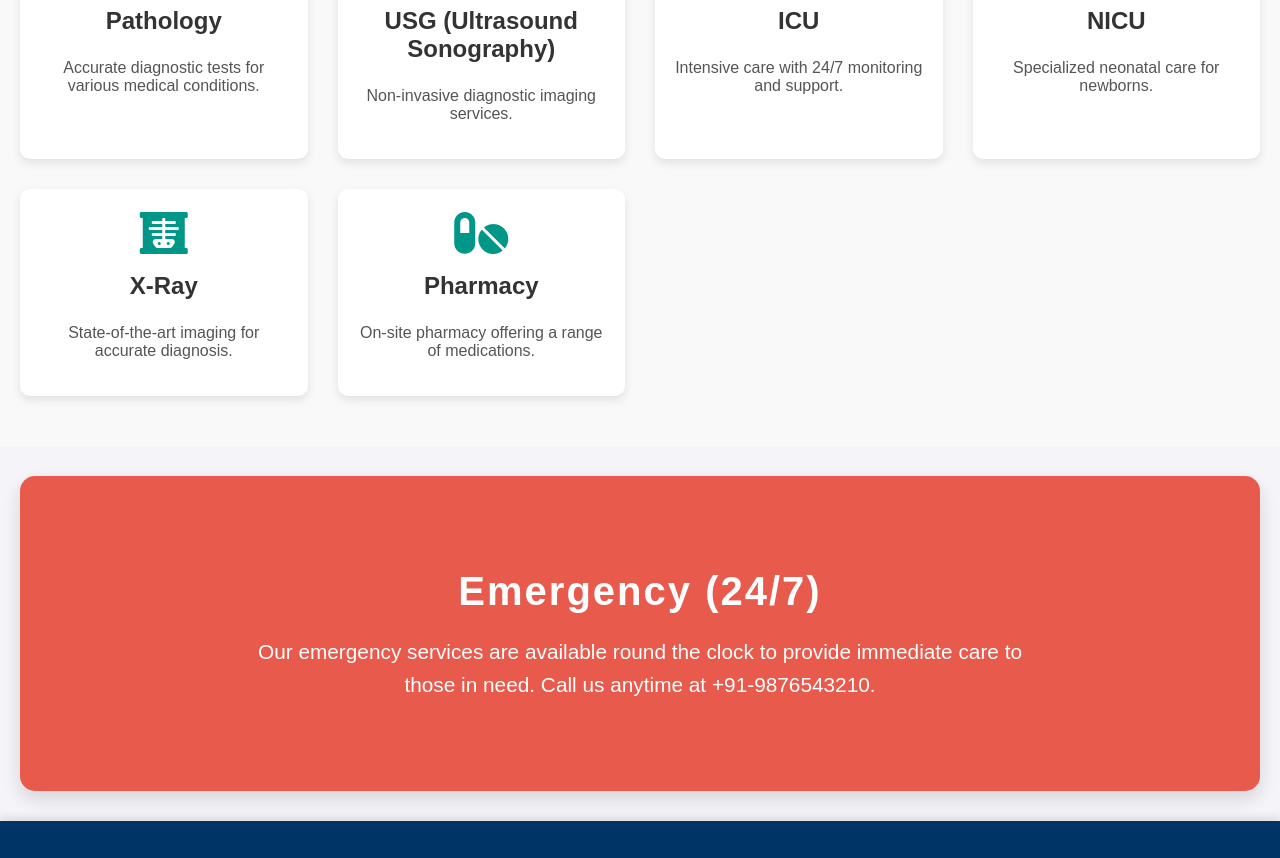
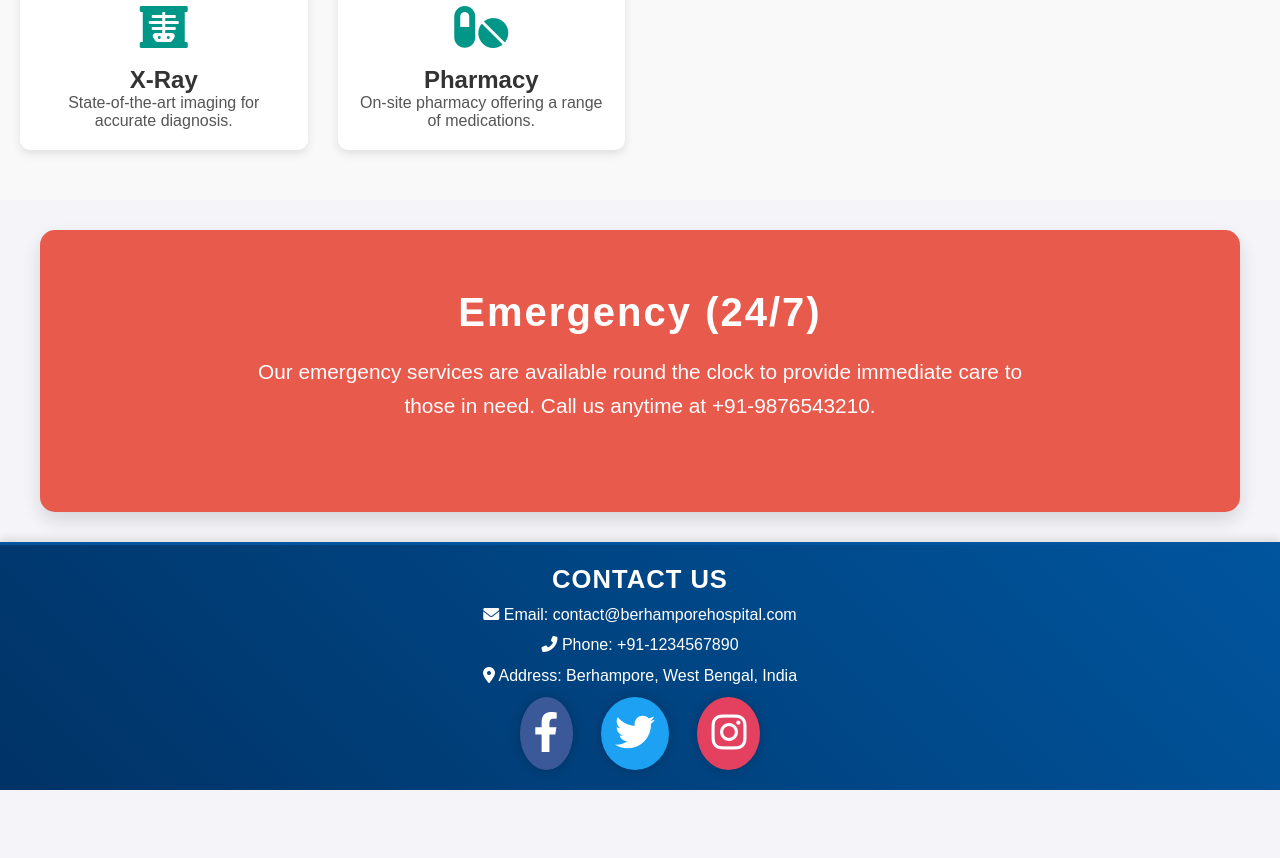
Before and after one commit to nilubhai93/hospital-managment, a plain HTML site: page index.html in a window 1280 px wide. Shown: the part 1077-1935 px from the top of the page. After the commit the page ends 1867 px from the top, so only its background shows below. Drawn offline with Linux system fonts and the light colour scheme.

Commit message:
Update styles.css

```diff
--- a/styles.css
+++ b/styles.css
@@ -150,7 +150,8 @@ body {
 
 /* Anchor tag inside the service card - remove underline and reset color */
 .service-card {
-    text-decoration: none; /* Removes the underline from anchor tag */
+    text-decoration: none;
+    /* Removes the underline from anchor tag */
     background: #fff;
     padding: 20px;
     border-radius: 10px;
@@ -160,7 +161,8 @@ body {
     cursor: pointer;
     position: relative;
     list-style-type: none;
-    color: inherit; /* Ensures the link inherits text color from its parent */
+    color: inherit;
+    /* Ensures the link inherits text color from its parent */
 }
 
 /* Hover effect for the service card */
@@ -231,61 +233,89 @@ body {
 
 /* Emergency Section Styles */
 .emergency {
-    background-color: #e74c3c; /* Red background for urgency */
-    color: white; /* White text for contrast */
-    padding: 60px 20px; /* Adequate padding for spacing */
-    text-align: center; /* Center-align the text */
-    border-radius: 15px; /* Rounded corners for a modern look */
-    box-shadow: 0 8px 20px rgba(0, 0, 0, 0.15); /* Deep shadow for depth */
-    margin: 30px auto; /* Center the section horizontally with some margin */
-    max-width: 1200px; /* Max width to maintain readability */
-    cursor: pointer; /* Change cursor to indicate clickable */
-    animation: blinkEffect 1.5s infinite alternate; /* Apply blinking effect */
+    background-color: #e74c3c;
+    /* Red background for urgency */
+    color: white;
+    /* White text for contrast */
+    padding: 60px 20px;
+    /* Adequate padding for spacing */
+    text-align: center;
+    /* Center-align the text */
+    border-radius: 15px;
+    /* Rounded corners for a modern look */
+    box-shadow: 0 8px 20px rgba(0, 0, 0, 0.15);
+    /* Deep shadow for depth */
+    margin: 30px auto;
+    /* Center the section horizontally with some margin */
+    max-width: 1200px;
+    /* Max width to maintain readability */
+    cursor: pointer;
+    /* Change cursor to indicate clickable */
+    animation: blinkEffect 1.5s infinite alternate;
+    /* Apply blinking effect */
 }
 
 /* Heading Styles */
 .emergency h2 {
-    font-size: 2.5em; /* Large heading for emphasis */
-    margin-bottom: 20px; /* Space below the heading */
-    font-weight: 700; /* Bold text */
-    letter-spacing: 2px; /* Slight letter spacing for a modern feel */
+    font-size: 2.5em;
+    /* Large heading for emphasis */
+    margin-bottom: 20px;
+    /* Space below the heading */
+    font-weight: 700;
+    /* Bold text */
+    letter-spacing: 2px;
+    /* Slight letter spacing for a modern feel */
 }
 
 /* Paragraph Styles */
 .emergency p {
-    font-size: 1.3em; /* Slightly larger font for readability */
-    line-height: 1.6; /* Line height for better readability */
-    max-width: 800px; /* Limit width for easy reading */
-    margin-left: auto; /* Center-align text */
-    margin-right: auto; /* Center-align text */
-    margin-bottom: 30px; /* Add space below */
+    font-size: 1.3em;
+    /* Slightly larger font for readability */
+    line-height: 1.6;
+    /* Line height for better readability */
+    max-width: 800px;
+    /* Limit width for easy reading */
+    margin-left: auto;
+    /* Center-align text */
+    margin-right: auto;
+    /* Center-align text */
+    margin-bottom: 30px;
+    /* Add space below */
 }
 
 /* Blinking Effect Animation (High to Low Opacity) */
 @keyframes blinkEffect {
     0% {
-        opacity: 1; /* Fully visible */
+        opacity: 1;
+        /* Fully visible */
     }
+
     50% {
-        opacity: 0.8; /* Semi-visible (faded/light) */
+        opacity: 0.8;
+        /* Semi-visible (faded/light) */
     }
+
     100% {
-        opacity: 1; /* Fully visible again */
+        opacity: 1;
+        /* Fully visible again */
     }
 }
 
 /* Responsive Design */
 @media (max-width: 768px) {
     .emergency {
-        padding: 50px 20px; /* Less padding on smaller screens */
+        padding: 50px 20px;
+        /* Less padding on smaller screens */
     }
 
     .emergency h2 {
-        font-size: 2em; /* Slightly smaller heading on smaller screens */
+        font-size: 2em;
+        /* Slightly smaller heading on smaller screens */
     }
 
     .emergency p {
-        font-size: 1.2em; /* Slightly smaller paragraph text */
+        font-size: 1.2em;
+        /* Slightly smaller paragraph text */
     }
 }
 
@@ -302,6 +332,7 @@ body {
 
 
 
+/* ******************************************************************************************************************** */
 
 
 .book-appointment {
@@ -331,42 +362,170 @@ body {
     transform: scale(1.1);
 }
 
-.order-medicine {
-    background-color: #ffe6e6;
-    padding: 40px 20px;
-    text-align: center;
-    border-top: 4px solid #cc0000;
+
+
+
+
+
+
+
+
+/* *************************************************************************************************************** */
+/* footer */
+
+
+
+/* Basic Reset */
+* {
+    margin: 0;
+    padding: 0;
+    box-sizing: border-box;
 }
 
-.order-medicine h2 {
-    margin-bottom: 20px;
+/* Footer Styling */
+.footer {
+    background: linear-gradient(45deg, #003366, #00559e);
+    color: #fff;
+    padding: 20px 30px;  /* Reduced padding to decrease height */
+    text-align: center;
+    box-shadow: 0 -4px 8px rgba(0, 0, 0, 0.1);  /* Reduced shadow */
+    border-top: 3px solid #00559e;
 }
 
-.order-medicine button {
-    padding: 10px 20px;
-    background-color: #cc0000;
-    color: #fff;
-    border: none;
-    border-radius: 5px;
-    font-size: 16px;
-    cursor: pointer;
-    transition: background-color 0.3s, transform 0.3s;
+.footer h2 {
+    font-size: 1.6rem;  /* Reduced font size for heading */
+    margin-bottom: 10px;
+    font-family: 'Arial', sans-serif;
+    text-transform: uppercase;
+    letter-spacing: 1px;  /* Reduced letter spacing */
 }
 
-.order-medicine button:hover {
-    background-color: #990000;
-    transform: scale(1.1);
+.footer p {
+    font-size: 1rem;  /* Reduced font size for text */
+    line-height: 1.4;  /* Slightly tighter line-height */
+    margin-bottom: 8px;  /* Reduced space between paragraphs */
 }
 
-.footer {
-    background-color: #003366;
+.footer a {
     color: #fff;
-    padding: 20px;
-    text-align: center;
-    box-shadow: 0 -4px 8px rgba(0, 0, 0, 0.1);
+    text-decoration: none;
+    transition: color 0.3s ease;
+}
+
+.footer a:hover {
+    color: #00bcd4;
+}
+
+/* Social Icons Styling */
+.social-icons {
+    margin-top: 10px;  /* Reduced top margin */
+}
+
+.social-icon {
+    margin: 0 12px;  /* Reduced margin between icons */
+    font-size: 2.5rem;  /* Reduced icon size */
+    color: #fff;  /* Default white color for all icons */
+    transition: transform 0.4s ease, color 0.4s ease, background 0.4s ease, box-shadow 0.4s ease, filter 0.3s ease;
+    padding: 12px;  /* Reduced padding */
+    border-radius: 50%;
+    display: inline-block;
+    background-color: transparent;
+    box-shadow: 0 0 12px rgba(0, 0, 0, 0.2);
+    border: 2px solid rgba(255, 255, 255, 0.2);
+}
+
+/* Hover Effect */
+.social-icon:hover {
+    color: #fff;
+    transform: scale(1.1) rotate(10deg);
+    box-shadow: 0 0 25px 5px rgba(0, 188, 212, 0.7);
+    background-color: transparent;
+    border: 2px solid #00bcd4;
+    filter: brightness(1.2);
+}
+
+/* Specific Social Media Icon Colors */
+#facebook {
+    background-color: #3b5998; /* Facebook Blue */
+    border-color: #3b5998;  /* Facebook Blue */
+}
+
+#twitter {
+    background-color: #1da1f2; /* Twitter Blue */
+    border-color: #1da1f2;  /* Twitter Blue */
+}
+
+#instagram {
+    background-color: #e4405f; /* Instagram Pink */
+    border-color: #e4405f;  /* Instagram Pink */
+}
+
+/* Hover effects for specific colors */
+#facebook:hover {
+    background-color: #3b5998;
+    border-color: #3b5998;
+    box-shadow: 0 0 25px 5px #3b5998; /* Facebook glow effect */
+}
+
+#twitter:hover {
+    background-color: #1da1f2;
+    border-color: #1da1f2;
+    box-shadow: 0 0 25px 5px #1da1f2; /* Twitter glow effect */
+}
+
+#instagram:hover {
+    background-color: #e4405f;
+    border-color: #e4405f;
+    box-shadow: 0 0 25px 5px #e4405f; /* Instagram glow effect */
+}
+
+/* Responsive Design */
+@media (max-width: 768px) {
+    .footer {
+        padding: 15px 20px;  /* Further reduce padding for small screens */
+    }
+
+    .footer h2 {
+        font-size: 1.5rem;
+    }
+
+    .footer p {
+        font-size: 0.95rem;
+    }
+
+    .social-icons {
+        margin-top: 10px;
+    }
+
+    .social-icon {
+        margin: 0 8px;
+        font-size: 2rem;  /* Slightly smaller icons for smaller screens */
+    }
+}
+
+@media (max-width: 480px) {
+    .footer {
+        padding: 15px 10px;  /* Further reduce padding on small mobile screens */
+    }
+
+    .footer h2 {
+        font-size: 1.4rem;
+    }
+
+    .footer p {
+        font-size: 0.9rem;
+    }
+
+    .social-icon {
+        font-size: 1.6rem;  /* Smaller icons for very small screens */
+    }
 }
 
 
+
+
+
+/* ******************************************************************************************** */
 .emergency-button {
     position: fixed;
     bottom: 160px;
@@ -409,10 +568,6 @@ body {
     /* Yellow outline for focus */
 }
 
-
-
-
-
 /* Blink animation: The button will change color every 1.5 seconds */
 @keyframes blink {
     0% {
@@ -430,14 +585,6 @@ body {
         /* Red again */
     }
 }
-
-
-
-
-
-
-
-
 
 
 /* Animations */
@@ -465,7 +612,7 @@ body {
 
 @keyframes pulse {
     0% {
-        background-color: #ff9999;
+        background-color: #00ff2f;
     }
 
     50% {
@@ -479,6 +626,11 @@ body {
 
 
 
+
+
+
+
+/* *************************************************************************************************************** */
 
 @media (max-width: 768px) {
 
```
